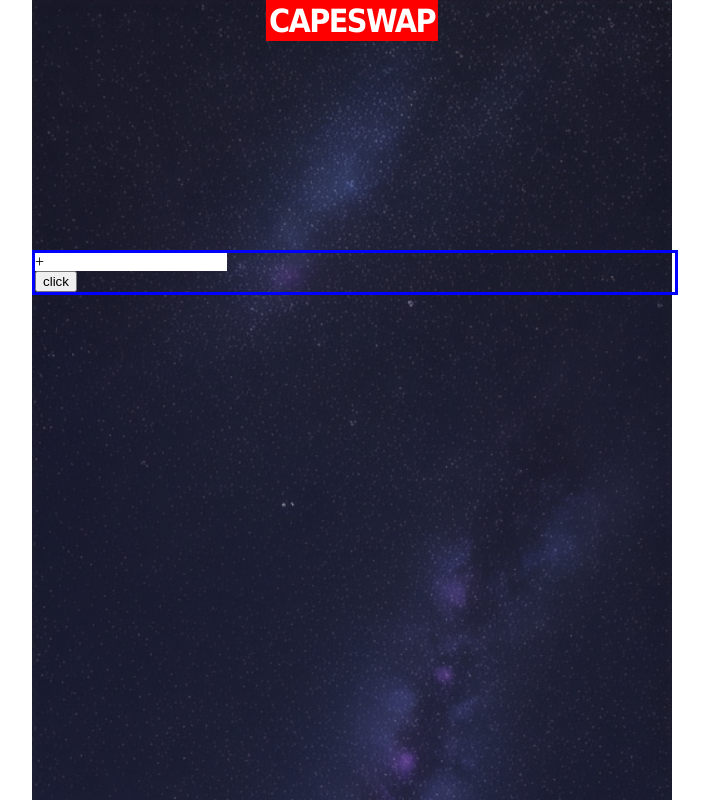
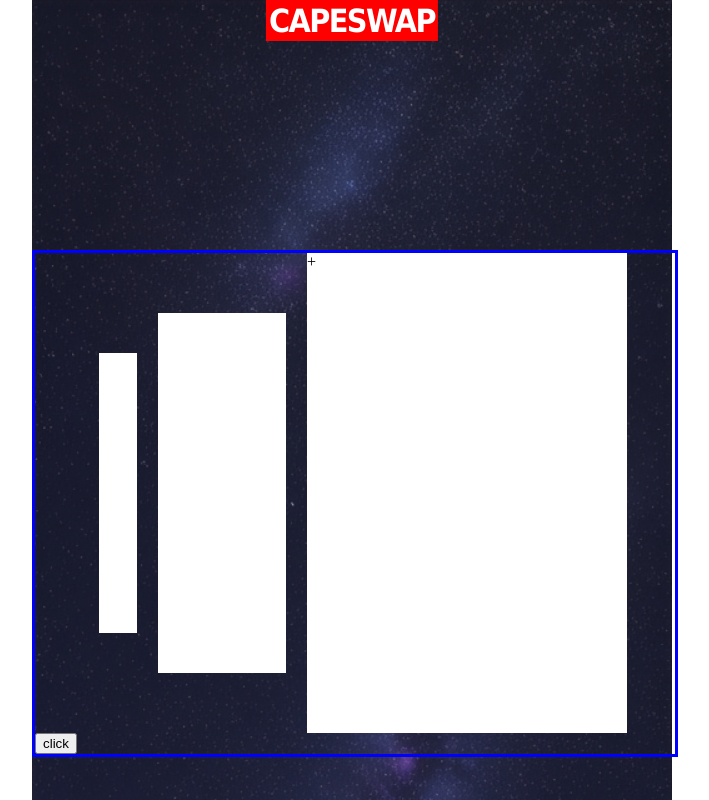
Before and after one commit to andrei-g-git/cape-swap, a React (Vite) app: page / in a window 1280 px wide. Both pictures are taken after a click on the button "click". Shown: the top 800 px of the page, without its empty margins (288-997 px from the left). Built offline with nearby package versions, Linux system fonts and the light colour scheme.

Commit message:
add animated comic-style panels

```diff
--- a/package.json
+++ b/package.json
@@ -5,7 +5,8 @@
   "type": "module",
   "scripts": {
     "dev": "vite",
-    "build": "tsc && vite build",
+    "___build": "tsc && vite build",
+    "build": "vite build",
     "lint": "eslint . --ext ts,tsx --report-unused-disable-directives --max-warnings 0",
     "preview": "vite preview"
   },
--- a/src/App.tsx
+++ b/src/App.tsx
@@ -13,13 +13,14 @@ function App() {
 			<div className="container">
 				<div className="main-background"></div>
 				<div className='nav-wrapper'>
-          <Nav/>
+					<Nav />
 				</div>
 
-        <Content/>
+				<Content />
 			</div>
 
 		</main>
+
 	)
 }
 
--- a/src/features/content.tsx
+++ b/src/features/content.tsx
@@ -1,36 +1,15 @@
-import { useEffect, useState } from 'react'
+import { useState } from 'react'
+import Panels from './panels'
 import './content.css'
-import Panel from './panel'
 
 function Content(props: any) {
     const [gotInference, setGotInference] = useState(false)
-    useEffect(() => {
-
-    },
-        [gotInference]
-    );
 
     return (
         <div className="content">
-            {
-                !gotInference?
-                    <div className="panels">
-                        <Panel width="25vw" height="60vh">
-                            <div> + </div>
-                        </Panel>
-                        <Panel width="10vw" height="45vh"/>
-                        <Panel width="3vw" height="35vh"/>
-                    </div>
-
-                :
-                    <>
-                        <Panel width="5%" height="15%"/>
-                        <Panel width="10%" height="20%"/>
-                        <Panel width="30%" height="30%">
-                            <div> + </div>
-                        </Panel>
-                    </>
-            }
+            <Panels biggerFirst={gotInference}
+                key={gotInference}
+            />
 
             <button onClick={() => setGotInference(!gotInference)}>
                 click
--- a/src/features/panel.css
+++ b/src/features/panel.css
@@ -1,3 +1,74 @@
 .panel{
     background-color: white;
 }
+
+#panel-1,
+#panel-2,
+#panel-3{
+    animation-fill-mode: forwards;
+}
+
+#panel-1{
+    animation: land-1 0.5s ease-in-out;
+
+}
+
+#panel-2{
+    animation: land-2 1s ease-in-out;
+}
+
+#panel-3{
+   animation: land-3 1.5s ease-in-out;
+}
+
+
+@keyframes land-1{
+    0% {
+        transform: translateY(-500px);
+        opacity: 0;
+        display: none;
+    }
+    1% {
+        transform: translateY(-500px);
+        opacity: 0;
+        display: block;
+    }
+    100% {
+        transform: translateY(0);
+        opacity: 1;
+    }
+}
+
+@keyframes land-2{
+    0% {
+        transform: translateY(-500px);
+        opacity: 0;
+        display: none;
+    }
+    50% {
+        transform: translateY(-500px);
+        opacity: 0;
+        display: block;
+    }
+    100% {
+        transform: translateY(0);
+        opacity: 1;
+    }
+}
+
+@keyframes land-3{
+    0% {
+        transform: translateY(-500px);
+        opacity: 0;
+        display: none;
+    }
+    66% {
+        transform: translateY(-500px);
+        opacity: 0;
+        display: block;
+    }
+    100% {
+        transform: translateY(0);
+        opacity: 1;
+    }
+}
--- a/src/features/panel.tsx
+++ b/src/features/panel.tsx
@@ -3,6 +3,7 @@ import './panel.css';
 function Panel(props: any) {
     return (
         <div className="panel"
+            id={`panel-${props.index}`}
             style={{width: props.width, height: props.height}}
         >
             {
--- /dev/null
+++ b/src/features/panels.tsx
@@ -0,0 +1,31 @@
+import { useEffect } from "react"
+import Panel from "./panel"
+
+function Panels(props: any) {
+
+    return (
+        <>
+            {
+                !props.biggerFirst?
+                    <div className="panels">
+                        <Panel index={1} width="25vw" height="60vh">
+                            <div> + </div>
+                        </Panel>
+                        <Panel index={2} width="10vw" height="45vh"/>
+                        <Panel index={3} width="3vw" height="35vh"/>
+                    </div>
+
+                :
+                    <div className="panels">
+                        <Panel index={1} width="3vw" height="35vh"/>
+                        <Panel index={2} width="10vw" height="45vh"/>
+                        <Panel index={3} width="25vw" height="60vh">
+                            <div> + </div>
+                        </Panel>
+                    </div>
+            }
+        </>
+    )
+}
+
+export default Panels
```
Also changed, not shown: src/features/content.css (+31 -0 lines), src/features/test-image.tsx (+15 -6 lines). Lines whose indentation alone changed are shown as unchanged.
